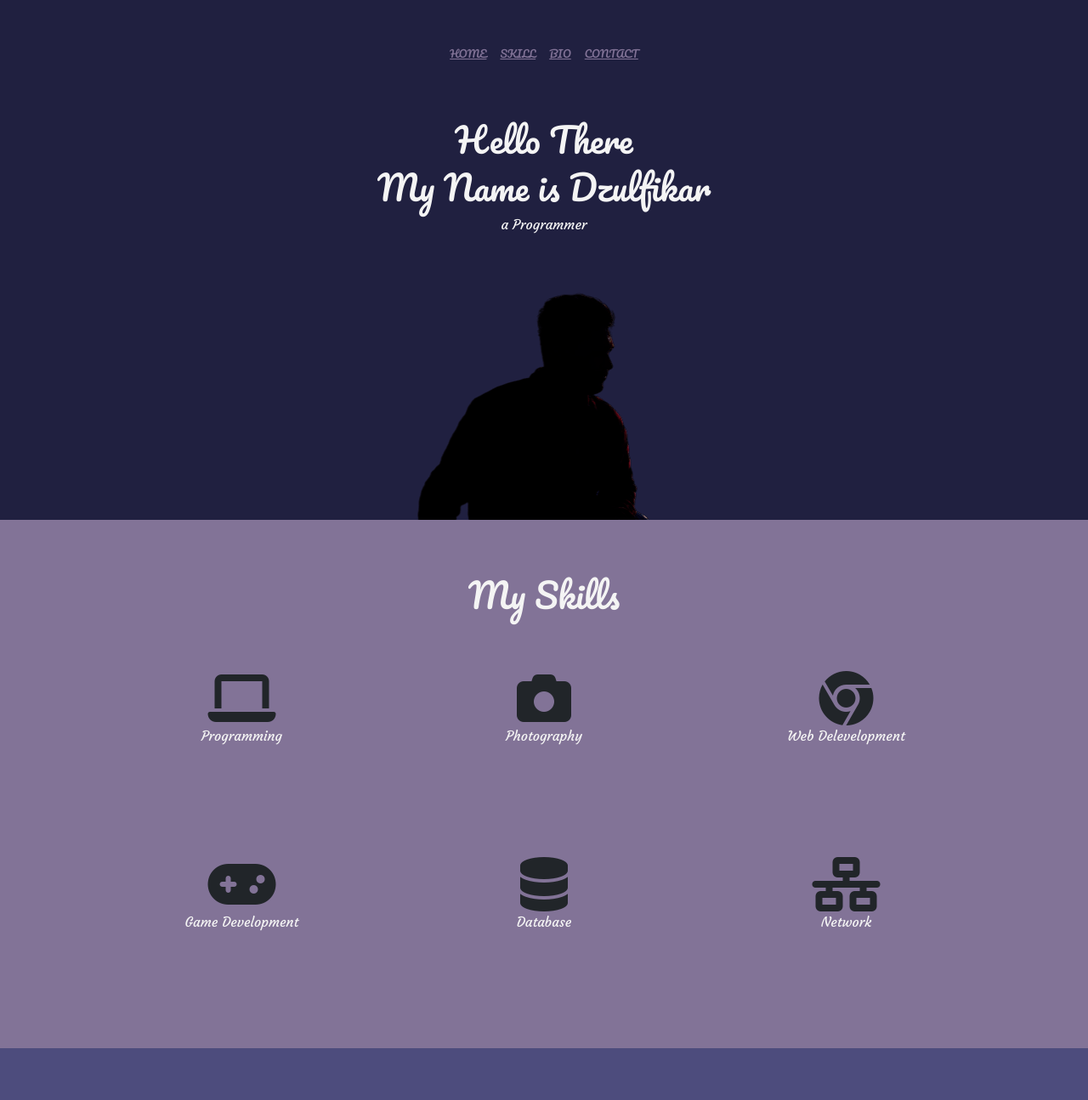
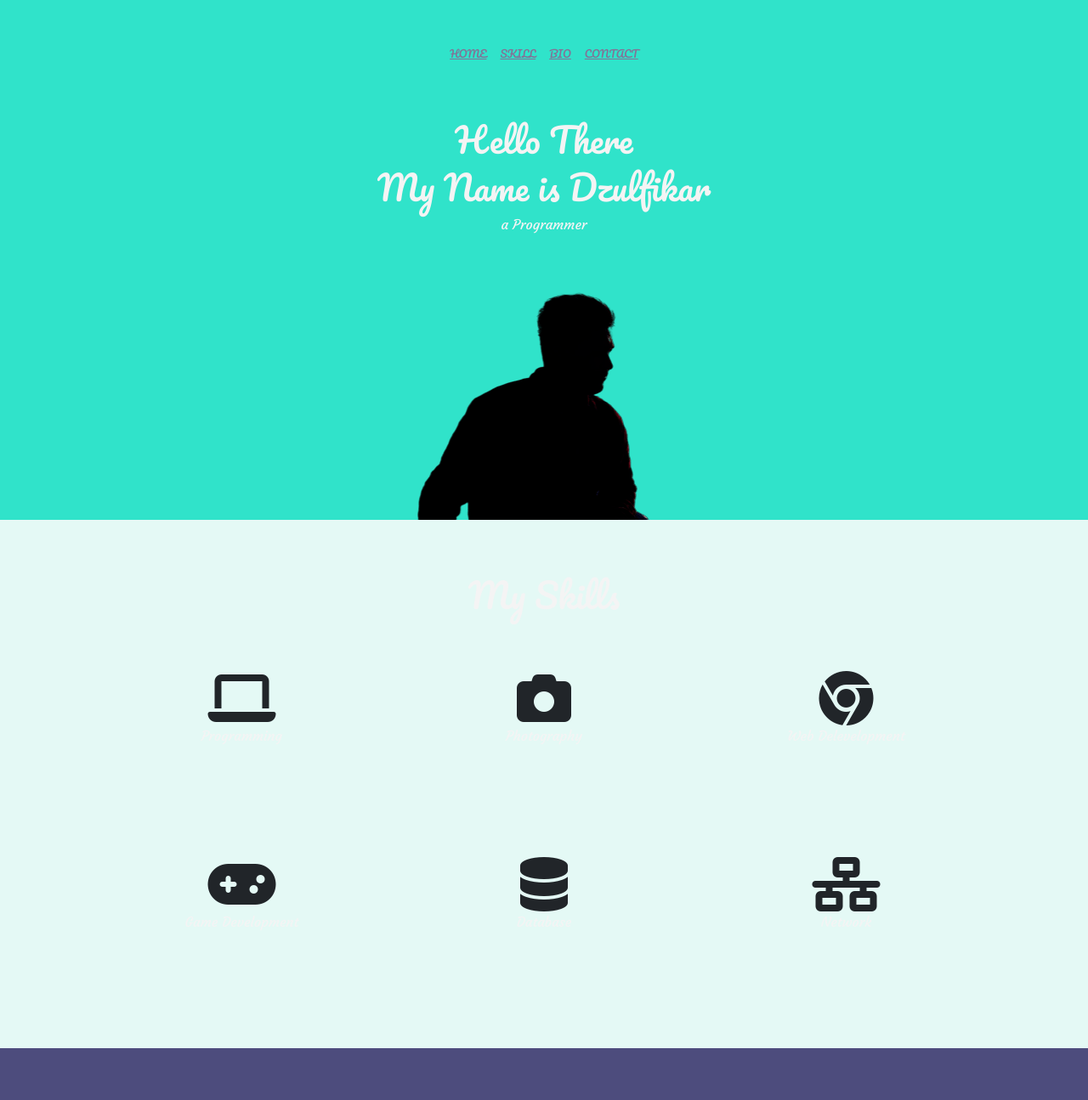
Before and after one commit to slicer999/myprofile, a plain HTML site: page index.html in a window 1280 px wide. Shown: the top 1295 px of the page at 85% size. Drawn offline with nearby package versions, Linux system fonts and the light colour scheme.

Commit message:
Update styles.css

```diff
--- a/css/styles.css
+++ b/css/styles.css
@@ -2,7 +2,7 @@
 
 #top-container {
   text-align: center;
-  background-color: #202040;
+  background-color: #30E3CA;
   padding-top: 3%;
 }
 
@@ -38,7 +38,7 @@ p {
 
 /**************** mid page ****************/
 #middle-container {
-  background-color: #827397;
+  background-color: #E4F9F5;
   padding: 5%;
 }
 
```
